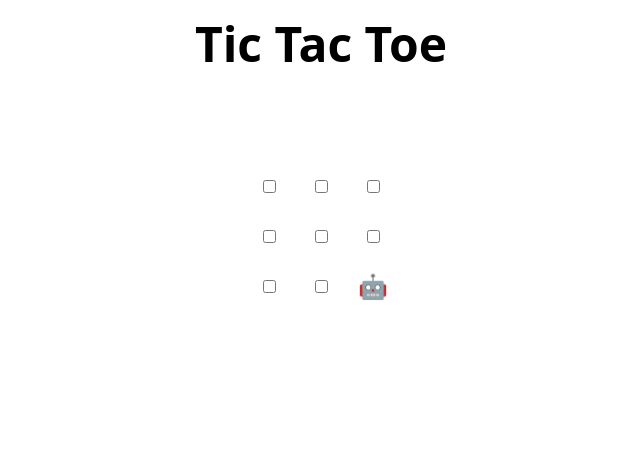
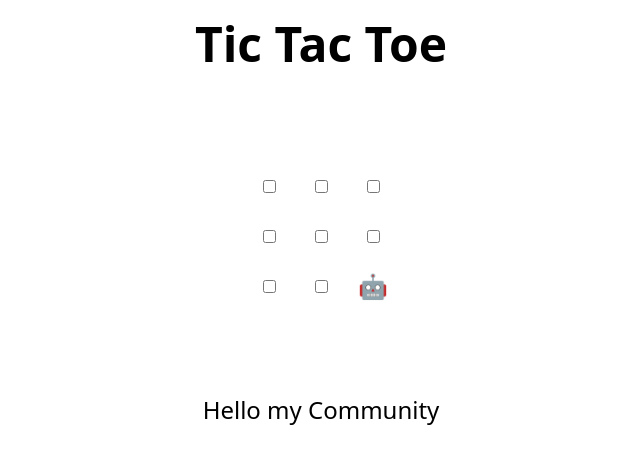
Before and after one commit to Shishagra-Nigam19/MLSA_TASK2, a plain HTML site: page index.html in a window 1280 px wide. Shown: the whole page, without its empty margins (319-959 px from the left). Drawn offline with Linux system fonts and the light colour scheme.

Commit message:
Update index.html
Shishagra Nigam MLSA

```diff
--- a/index.html
+++ b/index.html
@@ -47,6 +47,7 @@
   </tr>
 </table>
 
+<p>Hello my Community</p>
 <h2 hidden>Game over, refresh to play again 🧑‍💻 🤖!</h2>
 
 <script>
```
